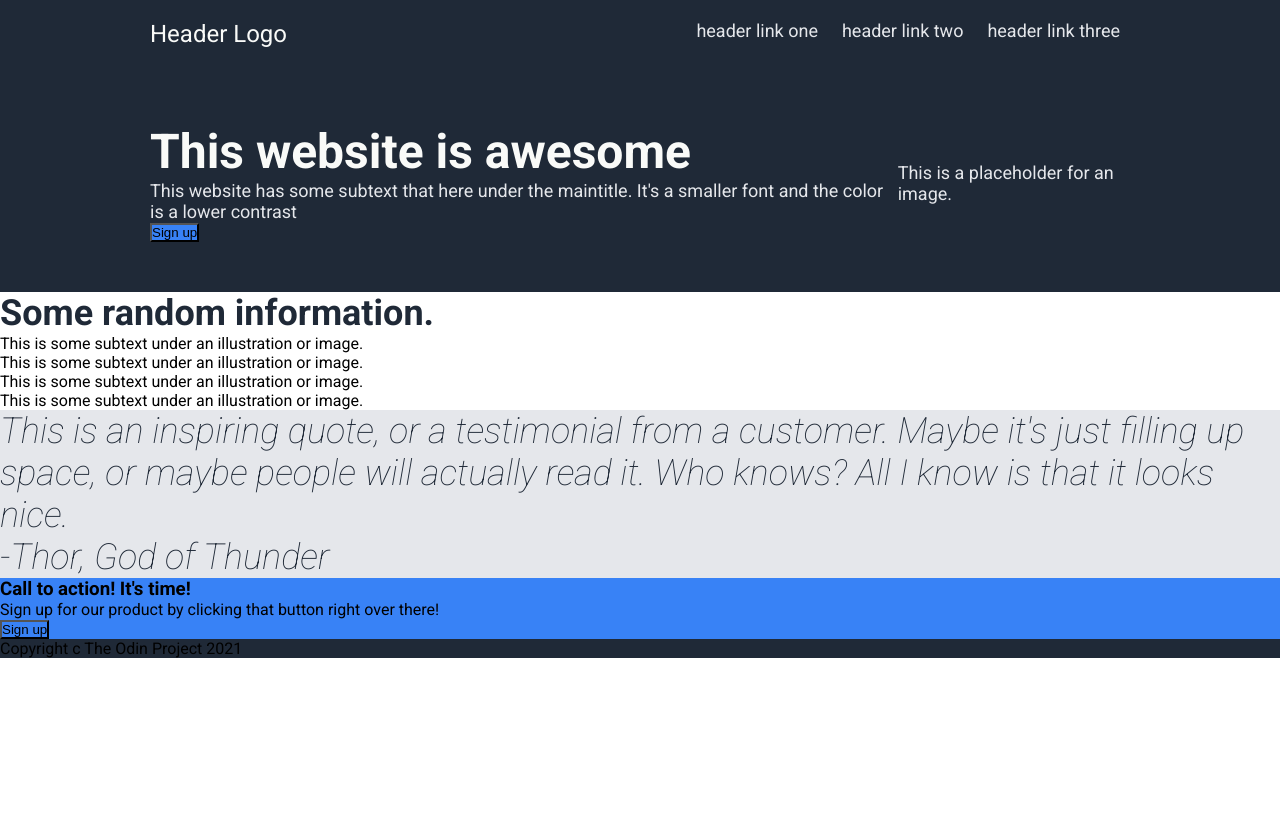
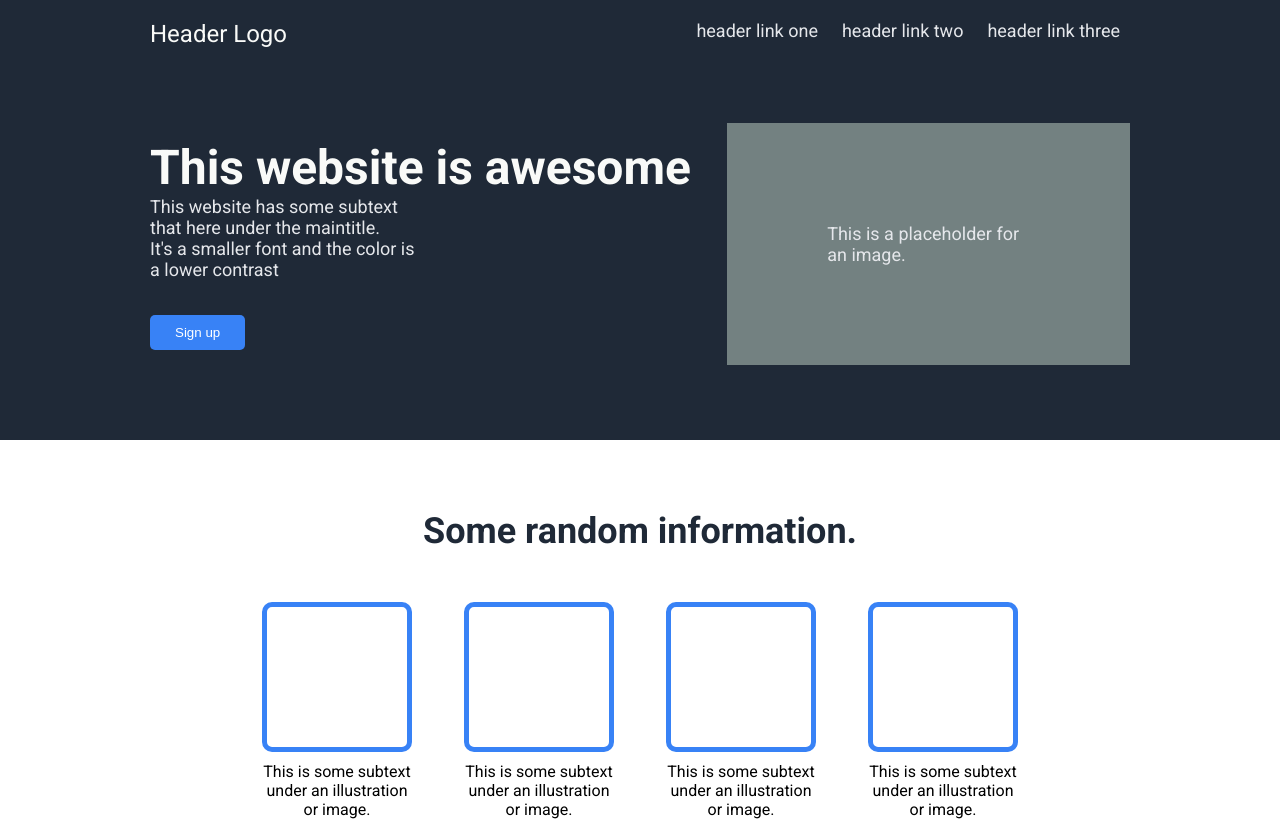
Before and after one commit to hesherkid/TOP-LandingPage, a plain HTML site: page index.html in a window 1280 px wide. Shown: the top 822 px of the page. Before the commit the page ends 800 px from the top, so only its background shows below. Drawn offline with Linux system fonts and the light colour scheme.

Commit message:
project completed

```diff
--- a/css/style.css
+++ b/css/style.css
@@ -1,7 +1,12 @@
-/* This is all the font and color information provided by Odin Project*/
 @import url('https://fonts.googleapis.com/css2?family=Roboto:ital,wght@0,100;0,300;0,400;0,500;0,700;0,900;1,100;1,300;1,400;1,500;1,700;1,900&display=swap');
 
-body{
+* {
+    box-sizing: border-box;
+    margin: 0;
+    padding: 0;
+}
+
+body {
     font-family: "Roboto", Arial, Helvetica, sans-serif;
 }
 
@@ -25,29 +30,9 @@ h1 {
     font-size: 18px;
 }
 
-button, .button {
-    background-color: #3882F6;
-}
-
-h2 {
-    color: #1F2937;
-    font-size: 36px;
-    font-weight: bolder;
-}
-
-.quote {
-    background-color: #E5E7EB;
-    font-size: 36px;
-    font-weight: lighter;
-    font-style: italic;
-    color: #1F2937;
-}
-
-/*This is all my work on how I created the landing page*/
-* {
-    box-sizing: border-box;
-    margin: 0;
-    padding: 0;
+.header-text {
+    padding-bottom: 35px;
+    padding-right: 300px;
 }
 
 ul {
@@ -63,8 +48,28 @@ a {
     padding: 10px;
 }
 
+button, .sign-up {
+    background-color: #3882F6;
+    color: #FFF;
+}
+
+h2 {
+    color: #1F2937;
+    font-size: 36px;
+    font-weight: bolder;
+    padding: 45px 25px 50px;
+}
+
+.quote {
+    background-color: #E5E7EB;
+    font-size: 36px;
+    font-weight: lighter;
+    font-style: italic;
+    color: #1F2937;
+}
+
 header {
-    padding: 20px 150px 50px;
+    padding: 20px 150px 75px;
 }
 
 .header-top {
@@ -77,3 +82,70 @@ header {
     display: flex;
     align-items: center;
 }
+
+.grey-box {
+    margin-left: auto;
+    padding: 100px;
+    background-color: rgb(115, 129, 129);
+}
+
+.button, .button-2 {
+    padding: 10px 25px;
+    border-style: none;
+    border-radius: 5px;
+}
+
+.button-2 {
+    border-style: solid;
+    border-color: #FFF;
+}
+
+.info {
+    display: flex;
+    flex-direction: column;
+    justify-content: center;
+    align-items: center;
+    padding: 25px 150px 100px;
+}
+
+.info-container {
+    display: flex;
+    flex-direction: row;
+    gap: 52px;
+}
+
+.img-container {
+    max-width: 150px;
+    text-align: center;
+}
+
+.blue-sq {
+    border: 5px solid #3882F6;
+    border-radius: 10px;
+    padding: 70px;
+    margin-bottom: 10px;
+}
+
+.quote {
+    padding: 125px 300px;
+}
+
+.quote-by {
+    text-align: right;
+    font-style: normal;
+    font-weight: bold;
+}
+
+.sign-up {
+    display: flex;
+    justify-content: space-between;
+    padding: 50px 150px;
+    margin: 100px 200px;
+    border-radius: 15px;
+}
+
+footer {
+    padding: 50px;
+    text-align: center;
+    color: #FFF;
+}
--- a/index.html
+++ b/index.html
@@ -12,7 +12,7 @@
 
 <body>
     <header>
-        <div class="header-top">
+        <div class="header-top"> <!--flex container-->
             <p class="header-logo">Header Logo</p>
             <nav>
                 <ul>
@@ -22,12 +22,12 @@
                 </ul>
             </nav>
         </div>
-        <div class="header-bottom">
+        <div class="header-bottom"> <!--flex container-->
             <div>
                 <h1>This website is awesome</h1>
-                <p class="header-text">This website has some subtext that here under the maintitle. It's a smaller font and
-                    the color is a lower contrast</p>
-                    <button type="button">Sign up</button>
+                <p class="header-text">This website has some subtext that here under the maintitle. <br> It's a smaller
+                    font and the color is a lower contrast</p>
+                <button type="button" class="button">Sign up</button>
             </div>
             <div class="grey-box">
                 <p class="header-text2">This is a placeholder for an image.</p>
@@ -35,36 +35,47 @@
         </div>
     </header>
     <main>
-        <section>
+        <section class="info"> <!--flex container -->
             <h2>Some random information.</h2>
-            <div>
+            <div class="info-container"> <!--flex container -->
+                <div class="img-container">
+                    <div class="blue-sq"></div>
                     <p>This is some subtext under an illustration or image.</p>
                 </div>
-            <div>
+                <div class="img-container">
+                    <div class="blue-sq"></div>
                     <p>This is some subtext under an illustration or image.</p>
                 </div>
-            <div>
+                <div class="img-container">
+                    <div class="blue-sq"></div>
                     <p>This is some subtext under an illustration or image.</p>
                 </div>
-            <div>
+                <div class="img-container">
+                    <div class="blue-sq"></div>
                     <p>This is some subtext under an illustration or image.</p>
+                </div>
             </div>
         </section>
         <section class="quote">
             <blockquote>
                 <p>This is an inspiring quote, or a testimonial from a customer. Maybe it's just filling up space, or
                     maybe people will actually read it. Who knows? All I know is that it looks nice.</p>
-                <p>-Thor, God of Thunder</p>
+                    <br>
+                <p class="quote-by">-Thor, God of Thunder</p>
             </blockquote>
         </section>
-        <section class="button">
+        <section class="sign-up"> <!--flex container -->
+            <div class="sign-up-text">
                 <h3>Call to action! It's time!</h3>
                 <p>Sign up for our product by clicking that button right over there!</p>
+            </div>
+            <div>
                 <button type="button" class="button-2">Sign up</button>
+            </div>
         </section>
-        <main>
+    </main>
     <footer>
-                <p>Copyright c The Odin Project 2021</p>
+        <p>Copyright &copy; The Odin Project 2021</p>
     </footer>
 </body>
 
```
Also changed, not shown: images/flowers.webp (deleted), images/tulip.webp (deleted). Lines whose indentation alone changed are shown as unchanged.
